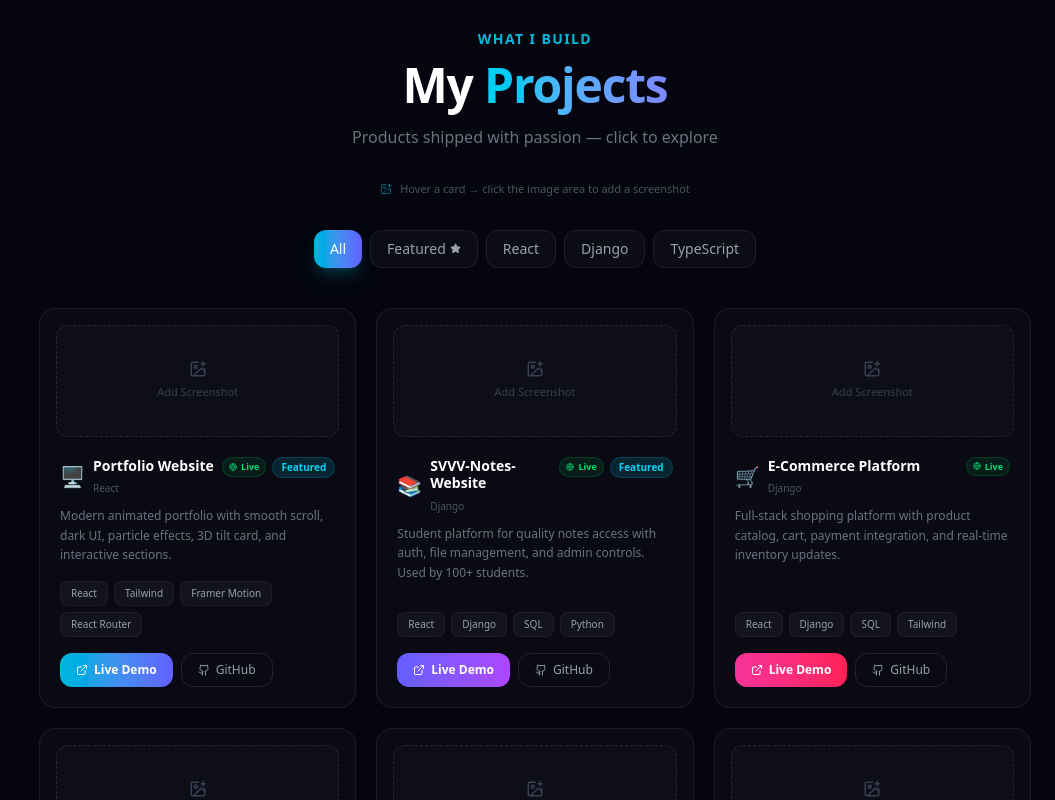
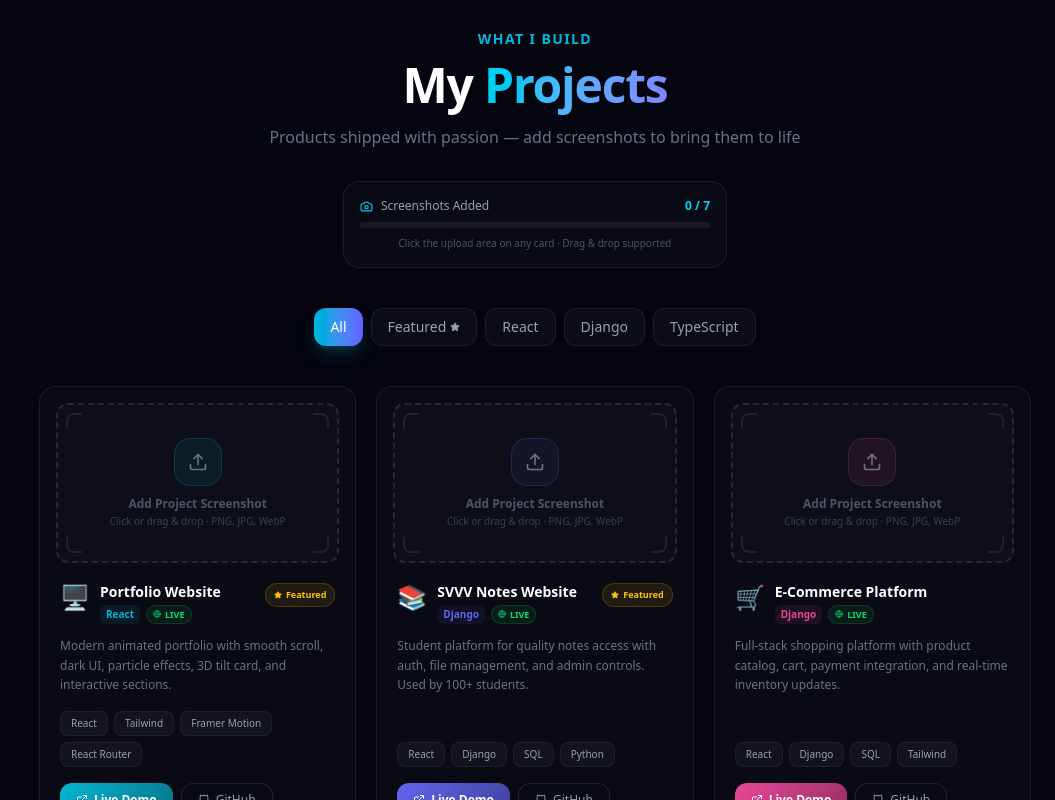
Before and after one commit to manish780386/Portfolio, a React (Vite) app: page / in a window 1280 px wide. Shown: the part 6400-7200 px from the top of the page, without its empty margins (225-1280 px from the left). Built offline with nearby package versions, Linux system fonts and the light colour scheme.

Commit message:
update message

```diff
--- a/src/sections/Projects.jsx
+++ b/src/sections/Projects.jsx
@@ -1,8 +1,14 @@
 import React, { useState, useRef } from "react";
 import { motion, AnimatePresence } from "framer-motion";
-import { ExternalLink, Github, Star, ImagePlus, X, Globe, Code2 } from "lucide-react";
+import {
+  ExternalLink, Github, Star, ImagePlus, X,
+  Globe, Code2, Eye, Upload, Camera, Maximize2
+} from "lucide-react";
 import { SectionWrapper, SectionTitle, SectionSubtitle } from "../components/SectionWrapper";
 
+/* ══════════════════════════════════════
+   PROJECT DATA
+══════════════════════════════════════ */
 const INITIAL_PROJECTS = [
   {
     id: 1, name: "Portfolio Website", emoji: "🖥️",
@@ -10,15 +16,17 @@ const INITIAL_PROJECTS = [
     tech: ["React", "Tailwind", "Framer Motion", "React Router"],
     liveUrl: "https://manish-portfolio.vercel.app",
     githubUrl: "https://github.com/manish780386",
-    category: "React", featured: true, color: "from-cyan-500 to-indigo-500", image: null,
+    category: "React", featured: true, color: "from-cyan-500 to-indigo-500",
+    accentColor: "#06b6d4", image: null,
   },
   {
-    id: 2, name: "SVVV-Notes-Website", emoji: "📚",
+    id: 2, name: "SVVV Notes Website", emoji: "📚",
     desc: "Student platform for quality notes access with auth, file management, and admin controls. Used by 100+ students.",
     tech: ["React", "Django", "SQL", "Python"],
     liveUrl: "https://svvv-notes-website-poij.vercel.app/",
     githubUrl: "https://github.com/manish780386",
-    category: "Django", featured: true, color: "from-indigo-500 to-purple-500", image: null,
+    category: "Django", featured: true, color: "from-indigo-500 to-purple-500",
+    accentColor: "#6366f1", image: null,
   },
   {
     id: 3, name: "E-Commerce Platform", emoji: "🛒",
@@ -26,7 +34,8 @@ const INITIAL_PROJECTS = [
     tech: ["React", "Django", "SQL", "Tailwind"],
     liveUrl: "https://simple-e-commerce-website-beta.vercel.app/",
     githubUrl: "https://github.com/manish780386",
-    category: "Django", featured: false, color: "from-pink-500 to-rose-500", image: null,
+    category: "Django", featured: false, color: "from-pink-500 to-rose-500",
+    accentColor: "#ec4899", image: null,
   },
   {
     id: 4, name: "JobSt@ck", emoji: "📋",
@@ -34,8 +43,8 @@ const INITIAL_PROJECTS = [
     tech: ["React", "Django", "Python", "SQL"],
     liveUrl: "https://github.com/manish780386/JobStack",
     githubUrl: "https://github.com/manish780386/JobStack",
-    githubOnly: true,
-    category: "Django", featured: true, color: "from-green-500 to-teal-500", image: null,
+    githubOnly: true, category: "Django", featured: true,
+    color: "from-green-500 to-teal-500", accentColor: "#22c55e", image: null,
   },
   {
     id: 5, name: "Velvet Brew Café", emoji: "☕",
@@ -43,8 +52,8 @@ const INITIAL_PROJECTS = [
     tech: ["React", "Django", "Framer Motion", "Three.js"],
     liveUrl: "https://github.com/manish780386/Velvet-Brew-Cafe-Website",
     githubUrl: "https://github.com/manish780386/Velvet-Brew-Cafe-Website",
-    githubOnly: true,
-    category: "React", featured: false, color: "from-amber-500 to-orange-500", image: null,
+    githubOnly: true, category: "React", featured: false,
+    color: "from-amber-500 to-orange-500", accentColor: "#f59e0b", image: null,
   },
   {
     id: 6, name: "KisanMitra", emoji: "🌾",
@@ -52,130 +61,288 @@ const INITIAL_PROJECTS = [
     tech: ["React", "TypeScript", "Tailwind"],
     liveUrl: "https://github.com/manish780386/-KisanMitra",
     githubUrl: "https://github.com/manish780386/-KisanMitra",
-    githubOnly: true,
-    category: "TypeScript", featured: true, color: "from-lime-500 to-green-500", image: null,
+    githubOnly: true, category: "TypeScript", featured: true,
+    color: "from-lime-500 to-green-500", accentColor: "#84cc16", image: null,
   },
   {
     id: 7, name: "LIC Agent Website", emoji: "🏢",
-    desc: "Enterprise platform for LIC agents — client CRM, policy management, and sales analytics dashboard. 6+ months dev.",
+    desc: "Enterprise CRM for LIC agents — client management, policy tracking, and sales analytics. 6+ months in production.",
     tech: ["React", "Django", "Tailwind", "SQL"],
     liveUrl: "https://santosh-gayakwad-lic.vercel.app/",
     githubUrl: "https://github.com/manish780386",
-    category: "Django", featured: false, color: "from-blue-500 to-cyan-500", image: null,
+    category: "Django", featured: false,
+    color: "from-blue-500 to-cyan-500", accentColor: "#3b82f6", image: null,
   },
 ];
 
 const FILTERS = ["All", "Featured", "React", "Django", "TypeScript"];
 
-/* ─── IMAGE UPLOAD ─── */
-function ImageUpload({ projectId, currentImage, onImageChange }) {
+/* ══════════════════════════════════════
+   IMAGE PREVIEW MODAL
+══════════════════════════════════════ */
+function ImageModal({ src, name, onClose }) {
+  return (
+    <AnimatePresence>
+      <motion.div
+        initial={{ opacity: 0 }}
+        animate={{ opacity: 1 }}
+        exit={{ opacity: 0 }}
+        className="fixed inset-0 z-[999] flex items-center justify-center p-6 bg-black/80 backdrop-blur-md"
+        onClick={onClose}
+      >
+        <motion.div
+          initial={{ scale: 0.85, opacity: 0 }}
+          animate={{ scale: 1, opacity: 1 }}
+          exit={{ scale: 0.85, opacity: 0 }}
+          transition={{ type: "spring", stiffness: 280, damping: 26 }}
+          className="relative max-w-4xl w-full rounded-2xl overflow-hidden border border-white/10 shadow-2xl"
+          onClick={(e) => e.stopPropagation()}
+        >
+          <img src={src} alt={name} className="w-full object-contain max-h-[80vh]" />
+          <button
+            onClick={onClose}
+            className="absolute top-3 right-3 p-2 rounded-full bg-black/60 text-white hover:bg-black/80 transition"
+          >
+            <X size={16} />
+          </button>
+          <div className="absolute bottom-0 inset-x-0 bg-gradient-to-t from-black/80 to-transparent px-5 py-4">
+            <p className="text-white font-semibold text-sm">{name}</p>
+          </div>
+        </motion.div>
+      </motion.div>
+    </AnimatePresence>
+  );
+}
+
+/* ══════════════════════════════════════
+   UPLOAD ZONE — prominent, always visible
+══════════════════════════════════════ */
+function UploadZone({ projectId, currentImage, onImageChange, accentColor, projectName }) {
   const ref = useRef(null);
-  const handleFile = (e) => {
-    const file = e.target.files[0];
-    if (!file) return;
+  const [dragging, setDragging] = useState(false);
+  const [showPreview, setShowPreview] = useState(false);
+
+  const processFile = (file) => {
+    if (!file || !file.type.startsWith("image/")) return;
     const reader = new FileReader();
     reader.onload = (ev) => onImageChange(projectId, ev.target.result);
     reader.readAsDataURL(file);
   };
+
+  const handleFile = (e) => processFile(e.target.files[0]);
+
+  const handleDrop = (e) => {
+    e.preventDefault();
+    setDragging(false);
+    processFile(e.dataTransfer.files[0]);
+  };
+
+  if (currentImage) {
     return (
-    <div>
-      <input ref={ref} type="file" accept="image/*" className="hidden" onChange={handleFile} />
-      {currentImage ? (
-        <div className="relative group/img">
-          <img src={currentImage} alt="Preview" className="w-full h-36 object-cover rounded-xl" />
-          <div className="absolute inset-0 bg-black/60 opacity-0 group-hover/img:opacity-100 transition rounded-xl flex items-center justify-center gap-2">
-            <button onClick={() => ref.current.click()}
-              className="px-3 py-1.5 bg-white/10 hover:bg-white/20 rounded-lg text-white text-xs font-medium flex items-center gap-1 transition">
-              <ImagePlus size={11} /> Change
+      <>
+        {showPreview && (
+          <ImageModal src={currentImage} name={projectName} onClose={() => setShowPreview(false)} />
+        )}
+        <div className="relative group/img rounded-xl overflow-hidden" style={{ height: "160px" }}>
+          <img
+            src={currentImage}
+            alt={`${projectName} screenshot`}
+            className="w-full h-full object-cover"
+          />
+          {/* OVERLAY on hover */}
+          <div className="absolute inset-0 bg-black/0 group-hover/img:bg-black/55 transition-all duration-200 flex items-center justify-center gap-2">
+            <motion.button
+              initial={{ opacity: 0, scale: 0.8 }}
+              whileInView={{ opacity: 1, scale: 1 }}
+              onClick={() => setShowPreview(true)}
+              className="opacity-0 group-hover/img:opacity-100 flex items-center gap-1.5 px-3 py-2 bg-white/15 hover:bg-white/25 backdrop-blur-sm rounded-xl text-white text-xs font-semibold transition-all"
+            >
+              <Maximize2 size={12} /> Full View
+            </motion.button>
+            <button
+              onClick={() => ref.current.click()}
+              className="opacity-0 group-hover/img:opacity-100 flex items-center gap-1.5 px-3 py-2 bg-white/15 hover:bg-white/25 backdrop-blur-sm rounded-xl text-white text-xs font-semibold transition-all"
+            >
+              <Camera size={12} /> Change
             </button>
-            <button onClick={() => onImageChange(projectId, null)}
-              className="px-3 py-1.5 bg-red-500/20 hover:bg-red-500/30 rounded-lg text-red-400 text-xs font-medium flex items-center gap-1 transition">
-              <X size={11} /> Remove
+            <button
+              onClick={() => onImageChange(projectId, null)}
+              className="opacity-0 group-hover/img:opacity-100 flex items-center gap-1.5 px-3 py-2 bg-red-500/30 hover:bg-red-500/50 backdrop-blur-sm rounded-xl text-red-300 text-xs font-semibold transition-all"
+            >
+              <X size={12} /> Remove
             </button>
           </div>
+          {/* SCREENSHOT BADGE */}
+          <div className="absolute top-2 left-2 flex items-center gap-1 px-2 py-1 rounded-full bg-black/50 backdrop-blur-sm border border-white/10">
+            <Camera size={9} className="text-green-400" />
+            <span className="text-[9px] text-green-400 font-semibold">Screenshot Added</span>
           </div>
-      ) : (
-        <button onClick={() => ref.current.click()}
-          className="w-full h-28 rounded-xl border border-dashed border-white/10 hover:border-cyan-500/40 bg-white/[0.02] hover:bg-cyan-500/[0.03] transition flex flex-col items-center justify-center gap-1.5 group/up">
-          <ImagePlus size={18} className="text-gray-700 group-hover/up:text-cyan-400 transition" />
-          <span className="text-[11px] text-gray-700 group-hover/up:text-cyan-400 transition">Add Screenshot</span>
-        </button>
-      )}
+        </div>
+        <input ref={ref} type="file" accept="image/*" className="hidden" onChange={handleFile} />
+      </>
+    );
+  }
+
+  return (
+    <div
+      onDragOver={(e) => { e.preventDefault(); setDragging(true); }}
+      onDragLeave={() => setDragging(false)}
+      onDrop={handleDrop}
+      onClick={() => ref.current.click()}
+      className={`relative rounded-xl border-2 border-dashed transition-all duration-200 cursor-pointer group/upload overflow-hidden`}
+      style={{
+        height: "160px",
+        borderColor: dragging ? accentColor : "rgba(255,255,255,0.1)",
+        background: dragging
+          ? `${accentColor}10`
+          : "rgba(255,255,255,0.02)",
+      }}
+    >
+      <input ref={ref} type="file" accept="image/*" className="hidden" onChange={handleFile} />
+
+      {/* HOVER BG */}
+      <div
+        className="absolute inset-0 opacity-0 group-hover/upload:opacity-100 transition-opacity duration-200"
+        style={{ background: `${accentColor}08` }}
+      />
+
+      <div className="absolute inset-0 flex flex-col items-center justify-center gap-2.5 p-4">
+        {/* ICON */}
+        <div
+          className="w-12 h-12 rounded-2xl flex items-center justify-center transition-all duration-200 group-hover/upload:scale-110"
+          style={{ background: `${accentColor}15`, border: `1px solid ${accentColor}30` }}
+        >
+          <Upload
+            size={20}
+            className="transition-colors duration-200"
+            style={{ color: dragging ? accentColor : "#6b7280" }}
+          />
+        </div>
+
+        <div className="text-center">
+          <p
+            className="text-xs font-semibold transition-colors duration-200 group-hover/upload:text-white"
+            style={{ color: dragging ? accentColor : "#4b5563" }}
+          >
+            {dragging ? "Drop screenshot here!" : "Add Project Screenshot"}
+          </p>
+          <p className="text-[10px] text-gray-700 mt-0.5 group-hover/upload:text-gray-500 transition-colors">
+            Click or drag & drop · PNG, JPG, WebP
+          </p>
+        </div>
+
+        {/* DASHED CORNERS */}
+        <div className="absolute top-2 left-2 w-4 h-4 border-t-2 border-l-2 rounded-tl-lg transition-colors duration-200"
+          style={{ borderColor: dragging ? accentColor : "rgba(255,255,255,0.08)" }} />
+        <div className="absolute top-2 right-2 w-4 h-4 border-t-2 border-r-2 rounded-tr-lg transition-colors duration-200"
+          style={{ borderColor: dragging ? accentColor : "rgba(255,255,255,0.08)" }} />
+        <div className="absolute bottom-2 left-2 w-4 h-4 border-b-2 border-l-2 rounded-bl-lg transition-colors duration-200"
+          style={{ borderColor: dragging ? accentColor : "rgba(255,255,255,0.08)" }} />
+        <div className="absolute bottom-2 right-2 w-4 h-4 border-b-2 border-r-2 rounded-br-lg transition-colors duration-200"
+          style={{ borderColor: dragging ? accentColor : "rgba(255,255,255,0.08)" }} />
+      </div>
     </div>
   );
 }
 
-/* ─── PROJECT CARD ─── */
+/* ══════════════════════════════════════
+   PROJECT CARD
+══════════════════════════════════════ */
 function ProjectCard({ p, i, onImageChange }) {
   const open = (url) => { if (url) window.open(url, "_blank", "noopener,noreferrer"); };
 
   return (
-    <motion.div layout key={p.id}
+    <motion.div
+      layout
       initial={{ opacity: 0, y: 30, scale: 0.97 }}
       animate={{ opacity: 1, y: 0, scale: 1 }}
       exit={{ opacity: 0, scale: 0.93 }}
       transition={{ duration: 0.35, delay: i * 0.06 }}
-      whileHover={{ y: -6 }}
-      className="group relative rounded-2xl bg-white/[0.025] border border-white/[0.07] overflow-hidden flex flex-col cursor-default">
+      whileHover={{ y: -5 }}
+      className="group relative rounded-2xl bg-white/[0.025] border border-white/[0.07] overflow-hidden flex flex-col cursor-default"
+      style={{ "--accent": p.accentColor }}
+    >
+      {/* HOVER GLOW */}
+      <div className={`absolute inset-0 bg-gradient-to-br ${p.color} opacity-0 group-hover:opacity-[0.04] transition-opacity duration-300 pointer-events-none`} />
 
-      <div className={`absolute inset-0 bg-gradient-to-br ${p.color} opacity-0 group-hover:opacity-[0.05] transition-opacity duration-300 pointer-events-none`} />
-
-      {/* IMAGE */}
+      {/* ── SCREENSHOT ZONE ── */}
       <div className="px-4 pt-4">
-        <ImageUpload projectId={p.id} currentImage={p.image} onImageChange={onImageChange} />
+        <UploadZone
+          projectId={p.id}
+          currentImage={p.image}
+          onImageChange={onImageChange}
+          accentColor={p.accentColor}
+          projectName={p.name}
+        />
       </div>
 
+      {/* ── CONTENT ── */}
       <div className="p-5 flex flex-col flex-1">
+
         {/* HEADER */}
-        <div className="flex items-start justify-between mb-2">
-          <div className="flex items-center gap-2">
-            <span className="text-xl">{p.emoji}</span>
+        <div className="flex items-start justify-between mb-3">
+          <div className="flex items-start gap-2.5">
+            <span className="text-2xl leading-none mt-0.5">{p.emoji}</span>
             <div>
               <h3 className="text-sm font-bold text-white leading-tight">{p.name}</h3>
-              <span className="text-[10px] text-gray-600">{p.category}</span>
-            </div>
-          </div>
-          <div className="flex items-center gap-1.5 shrink-0">
+              <div className="flex items-center gap-1.5 mt-1">
+                <span
+                  className="text-[10px] font-semibold px-1.5 py-0.5 rounded-md"
+                  style={{ background: `${p.accentColor}18`, color: p.accentColor }}
+                >
+                  {p.category}
+                </span>
                 {!p.githubOnly && (
                   <div className="flex items-center gap-1 px-1.5 py-0.5 rounded-full bg-green-500/10 border border-green-500/20">
                     <Globe size={8} className="text-green-400" />
-                <span className="text-[9px] text-green-400 font-semibold">Live</span>
+                    <span className="text-[9px] text-green-400 font-bold">LIVE</span>
                   </div>
                 )}
+              </div>
+            </div>
+          </div>
           {p.featured && (
-              <span className="text-[10px] font-bold px-2 py-0.5 rounded-full bg-cyan-500/15 text-cyan-400 border border-cyan-500/20">
-                Featured
+            <span className="shrink-0 flex items-center gap-1 text-[9px] font-bold px-2 py-1 rounded-full bg-yellow-500/10 text-yellow-400 border border-yellow-500/20">
+              <Star size={8} className="fill-yellow-400" /> Featured
             </span>
           )}
-          </div>
         </div>
 
         <p className="text-gray-500 text-xs leading-relaxed mb-4 flex-1">{p.desc}</p>
 
+        {/* TECH TAGS */}
         <div className="flex flex-wrap gap-1.5 mb-4">
           {p.tech.map((t, idx) => (
-            <span key={idx} className="px-2.5 py-1 bg-white/[0.04] rounded-lg text-[10px] text-gray-400 border border-white/[0.05]">{t}</span>
+            <span key={idx}
+              className="px-2.5 py-1 bg-white/[0.04] rounded-lg text-[10px] text-gray-400 border border-white/[0.05]">
+              {t}
+            </span>
           ))}
         </div>
 
-        {/* BUTTONS */}
+        {/* ACTION BUTTONS */}
         <div className="flex gap-2 mt-auto">
-          {/* PRIMARY — always Live Demo if available, else Code */}
           {!p.githubOnly ? (
-            <button onClick={() => open(p.liveUrl)}
-              className={`flex items-center gap-1.5 px-4 py-2 rounded-xl bg-gradient-to-r ${p.color} text-white text-xs font-semibold hover:shadow-lg hover:scale-105 transition-all`}>
+            <button
+              onClick={() => open(p.liveUrl)}
+              className="flex items-center gap-1.5 px-4 py-2 rounded-xl text-white text-xs font-bold hover:shadow-lg hover:scale-105 transition-all"
+              style={{ background: `linear-gradient(135deg, ${p.accentColor}, ${p.accentColor}99)` }}
+            >
               <ExternalLink size={12} /> Live Demo
             </button>
           ) : (
-            <button onClick={() => open(p.githubUrl)}
-              className={`flex items-center gap-1.5 px-4 py-2 rounded-xl bg-gradient-to-r ${p.color} text-white text-xs font-semibold hover:shadow-lg hover:scale-105 transition-all`}>
+            <button
+              onClick={() => open(p.githubUrl)}
+              className="flex items-center gap-1.5 px-4 py-2 rounded-xl text-white text-xs font-bold hover:shadow-lg hover:scale-105 transition-all"
+              style={{ background: `linear-gradient(135deg, ${p.accentColor}, ${p.accentColor}99)` }}
+            >
               <Code2 size={12} /> View Code
             </button>
           )}
-
-          {/* SECONDARY — always GitHub */}
-          <button onClick={() => open(p.githubUrl)}
-            className="flex items-center gap-1.5 px-4 py-2 rounded-xl border border-white/10 text-gray-400 text-xs font-medium hover:text-white hover:border-white/20 transition">
+          <button
+            onClick={() => open(p.githubUrl)}
+            className="flex items-center gap-1.5 px-4 py-2 rounded-xl border border-white/10 text-gray-400 text-xs font-medium hover:text-white hover:border-white/25 transition"
+          >
             <Github size={12} /> GitHub
           </button>
         </div>
@@ -184,6 +351,9 @@ function ProjectCard({ p, i, onImageChange }) {
   );
 }
 
+/* ══════════════════════════════════════
+   MAIN EXPORT
+══════════════════════════════════════ */
 export default function Projects() {
   const [active, setActive] = useState("All");
   const [projects, setProjects] = useState(INITIAL_PROJECTS);
@@ -192,20 +362,41 @@ export default function Projects() {
     setProjects(prev => prev.map(p => p.id === id ? { ...p, image: data } : p));
 
   const filtered =
-    active === "All"     ? projects :
-    active === "Featured"? projects.filter(p => p.featured) :
-                           projects.filter(p => p.category === active);
+    active === "All"      ? projects
+    : active === "Featured" ? projects.filter(p => p.featured)
+    : projects.filter(p => p.category === active);
+
+  const screenshotCount = projects.filter(p => p.image).length;
 
   return (
     <SectionWrapper id="projects" className="py-28">
       <div className="max-w-7xl mx-auto px-6">
         <SectionTitle pre="What I Build" main="My" accent="Projects" />
-        <SectionSubtitle>Products shipped with passion — click to explore</SectionSubtitle>
+        <SectionSubtitle>Products shipped with passion — add screenshots to bring them to life</SectionSubtitle>
 
-        <motion.div initial={{ opacity: 0 }} whileInView={{ opacity: 1 }}
-          className="flex items-center justify-center gap-2 mb-8 -mt-6">
-          <ImagePlus size={12} className="text-cyan-500/50" />
-          <span className="text-[11px] text-gray-600">Hover a card → click the image area to add a screenshot</span>
+        {/* SCREENSHOT PROGRESS BAR */}
+        <motion.div
+          initial={{ opacity: 0, y: -8 }}
+          whileInView={{ opacity: 1, y: 0 }}
+          className="max-w-sm mx-auto mb-10 -mt-6 p-4 rounded-2xl bg-white/[0.025] border border-white/[0.07]"
+        >
+          <div className="flex items-center justify-between mb-2">
+            <div className="flex items-center gap-2">
+              <Camera size={13} className="text-cyan-400" />
+              <span className="text-xs text-gray-400 font-medium">Screenshots Added</span>
+            </div>
+            <span className="text-xs font-bold text-cyan-400">{screenshotCount} / {projects.length}</span>
+          </div>
+          <div className="h-1.5 bg-white/[0.06] rounded-full overflow-hidden">
+            <motion.div
+              animate={{ width: `${(screenshotCount / projects.length) * 100}%` }}
+              transition={{ duration: 0.5 }}
+              className="h-full rounded-full bg-gradient-to-r from-cyan-500 to-indigo-500"
+            />
+          </div>
+          <p className="text-[10px] text-gray-600 mt-2 text-center">
+            Click the upload area on any card · Drag & drop supported
+          </p>
         </motion.div>
 
         {/* FILTERS */}
@@ -218,11 +409,13 @@ export default function Projects() {
                   ? "bg-gradient-to-r from-cyan-500 to-indigo-500 text-white shadow-lg shadow-cyan-500/20"
                   : "bg-white/[0.03] border border-white/[0.07] text-gray-400 hover:text-white hover:border-white/[0.14]"
               }`}>
-              {f}{f === "Featured" && <Star size={11} className="inline ml-1 mb-0.5 fill-current" />}
+              {f}
+              {f === "Featured" && <Star size={10} className="inline ml-1 mb-0.5 fill-current" />}
             </motion.button>
           ))}
         </div>
 
+        {/* GRID */}
         <motion.div layout className="grid md:grid-cols-2 lg:grid-cols-3 gap-5">
           <AnimatePresence mode="popLayout">
             {filtered.map((p, i) => (
@@ -231,11 +424,17 @@ export default function Projects() {
           </AnimatePresence>
         </motion.div>
 
-        <div className="text-center mt-10">
-          <a href="https://github.com/manish780386" target="_blank" rel="noopener noreferrer"
-            className="inline-flex items-center gap-2 px-6 py-3 rounded-full border border-white/10 text-sm text-gray-400 hover:text-white hover:border-white/20 transition">
+        {/* VIEW ALL */}
+        <div className="text-center mt-12">
+          <motion.a
+            href="https://github.com/manish780386"
+            target="_blank"
+            rel="noopener noreferrer"
+            whileHover={{ scale: 1.04 }}
+            className="inline-flex items-center gap-2 px-6 py-3 rounded-full border border-white/10 text-sm text-gray-400 hover:text-white hover:border-white/20 transition"
+          >
             <Github size={15} /> View All on GitHub →
-          </a>
+          </motion.a>
         </div>
       </div>
     </SectionWrapper>
```
Lines whose indentation alone changed are shown as unchanged.
